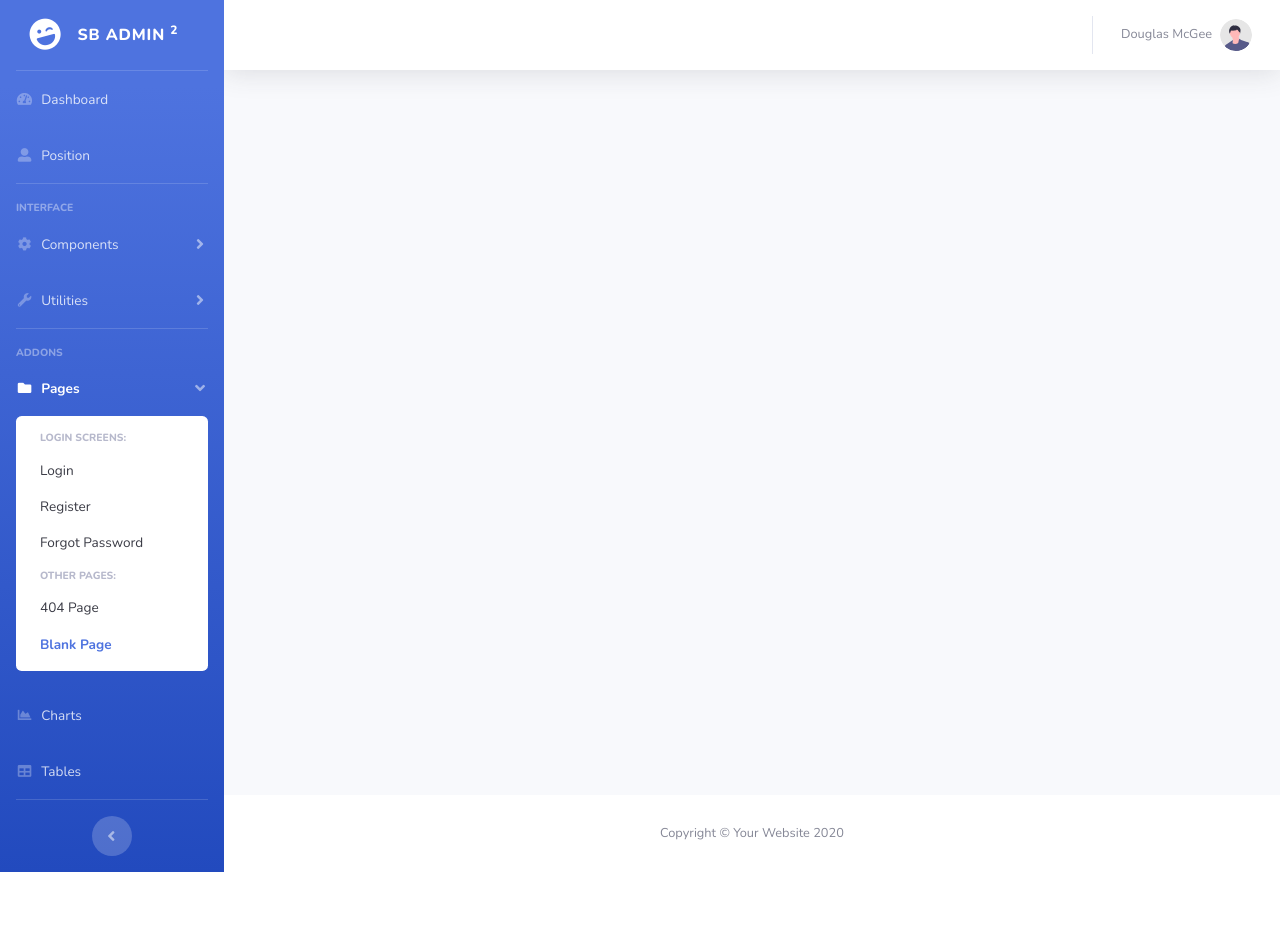
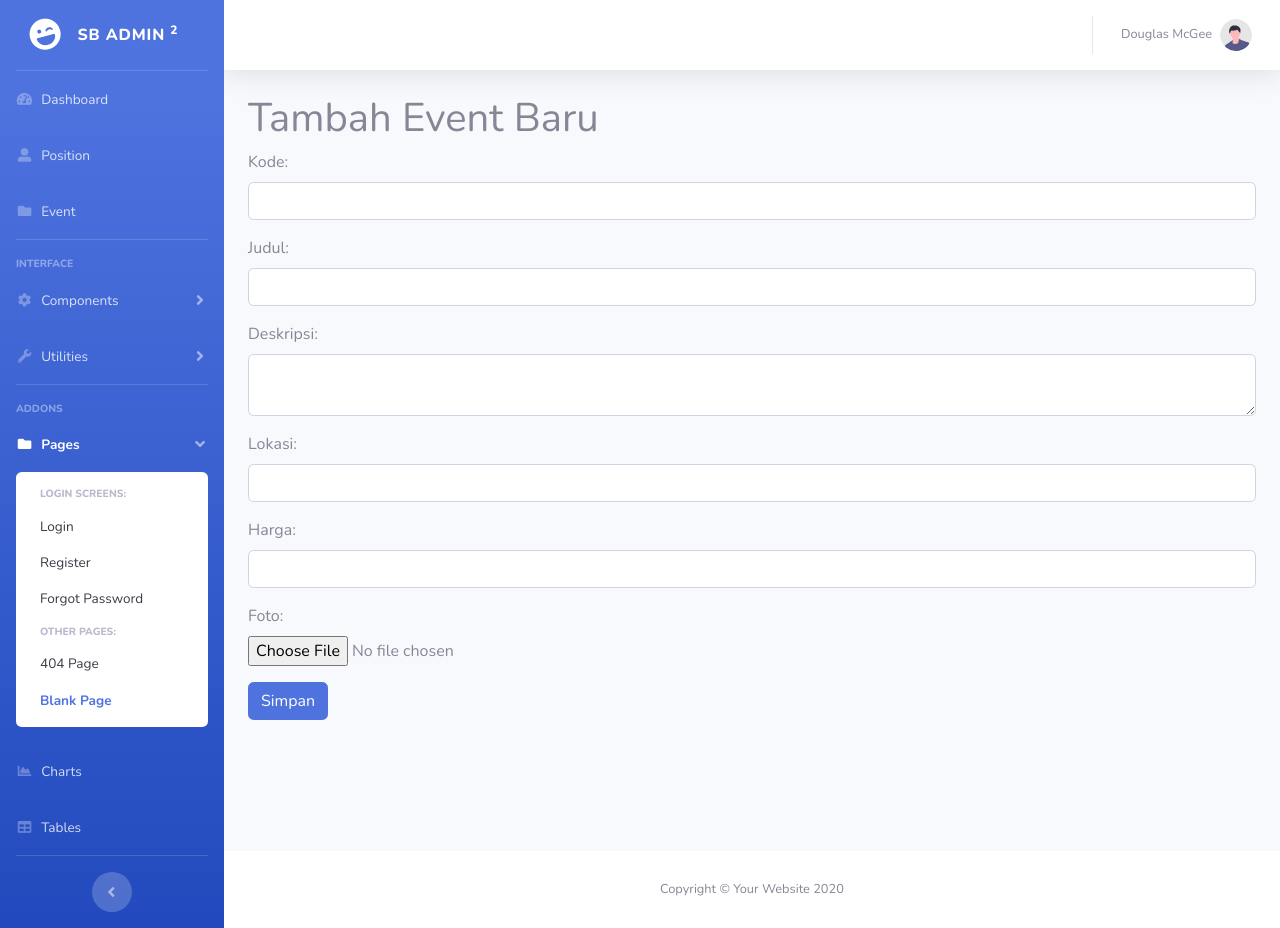
Before and after one commit to bintang4974/hackathon2-maxy, a Laravel app: page /events/create in a window 1280 px wide. Before the commit the page ends 872 px from the top, so only its background shows below. Run offline with Laravel 10, Linux system fonts and the light colour scheme.

Commit message:
edit sidebar

```diff
--- a/resources/views/events/create.blade.php
+++ b/resources/views/events/create.blade.php
@@ -3,15 +3,6 @@
 @section('css')
 
 @endsection
-
-@section('content')
-
-@endsection
-
-@section('js')
-
-@endsection
-
 
 @section('content')
     <h1>Tambah Event Baru</h1>
@@ -44,4 +35,8 @@
         </div>
         <button type="submit" class="btn btn-primary">Simpan</button>
     </form>
-@endsection
+    @endsection
+
+    @section('js')
+
+    @endsection
--- a/resources/views/layouts/sidebar.blade.php
+++ b/resources/views/layouts/sidebar.blade.php
@@ -24,6 +24,12 @@
                     <i class="fas fa-fw fa-user-alt"></i>
                     <span>Position</span></a>
             </li>
+            <li class="nav-item">
+                <a class="nav-link" href="{{ route('events.index') }}">
+                    <i class="fas fa-fw fa-folder"></i>
+                    <span>Event</span>
+                </a>
+            <li>
 
             <!-- Divider -->
             <hr class="sidebar-divider">
```
